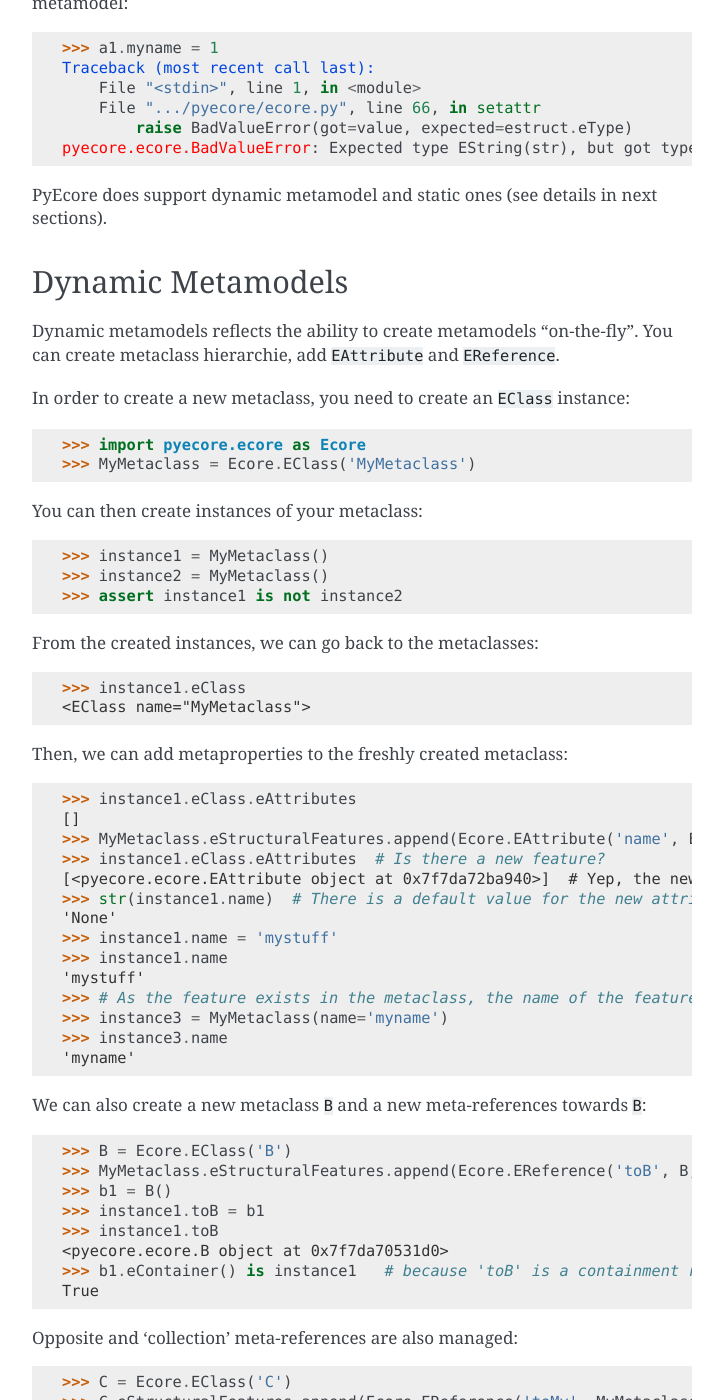
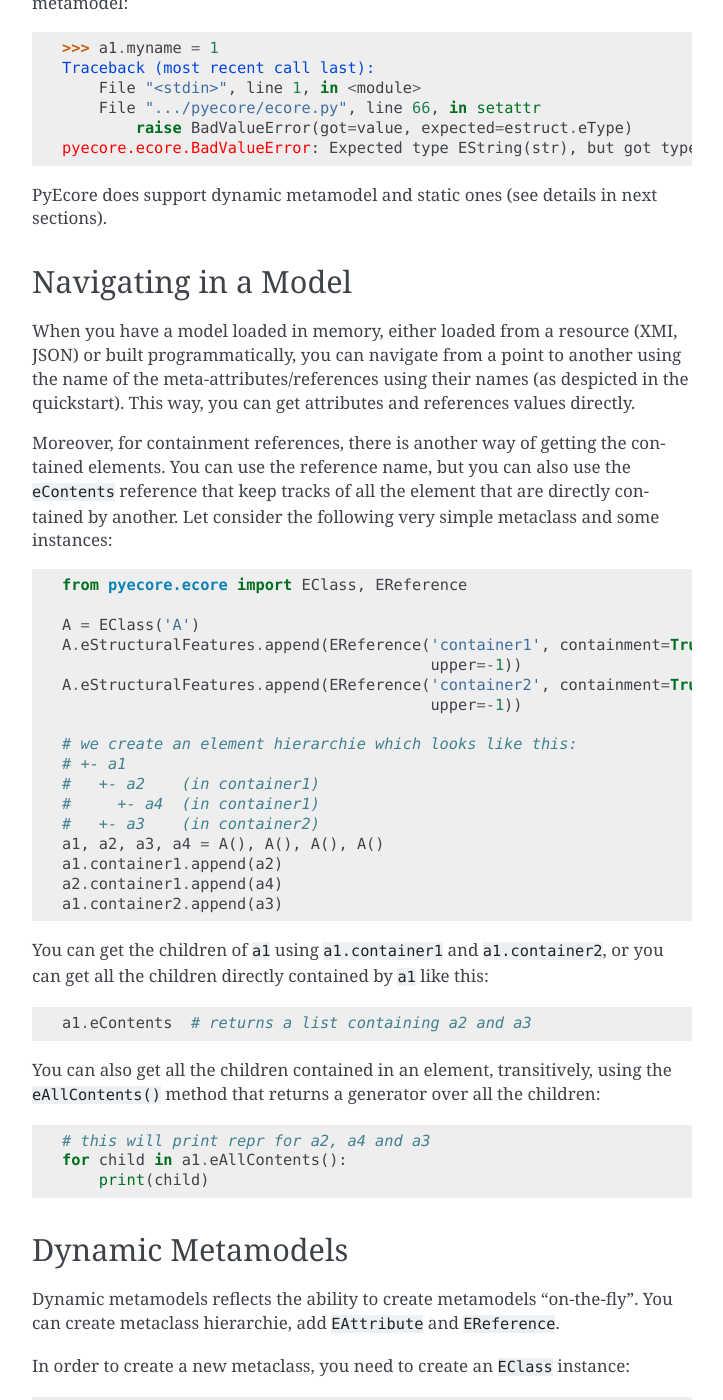
Before and after one commit to pyecore/pyecore, a Sphinx documentation site: the page built from doc/source/user/quickstart.rst, in a window 1280 px wide and 1400 px high, scrolled down 1196 px. Shown: the whole window, without its empty margins (388-1111 px from the left). Built offline with Sphinx 7.4.7, drawn with Linux system fonts in a browser that asks for light colours; comment, search, counter and statistics services are not loaded; some of the changed text lies outside the part shown.

Commit message:
Improve documentation

```diff
--- a/doc/source/user/quickstart.rst
+++ b/doc/source/user/quickstart.rst
@@ -73,6 +73,59 @@ metamodel:
 PyEcore does support dynamic metamodel and static ones (see details in next
 sections).
 
+Navigating in a Model
+---------------------
+
+When you have a model loaded in memory, either loaded from a resource (XMI,
+JSON) or built programmatically, you can navigate from a point to another using
+the name of the meta-attributes/references using their names (as despicted in
+the quickstart). This way, you can get attributes and references values
+directly.
+
+Moreover, for containment references, there is another way of getting the
+contained elements. You can use the reference name, but you can also use the
+``eContents`` reference that keep tracks of all the element that are directly
+contained by another. Let consider the following very simple metaclass and
+some instances:
+
+.. code-block:: python
+
+    from pyecore.ecore import EClass, EReference
+
+    A = EClass('A')
+    A.eStructuralFeatures.append(EReference('container1', containment=True,
+                                            upper=-1))
+    A.eStructuralFeatures.append(EReference('container2', containment=True,
+                                            upper=-1))
+
+    # we create an element hierarchie which looks like this:
+    # +- a1
+    #   +- a2    (in container1)
+    #     +- a4  (in container1)
+    #   +- a3    (in container2)
+    a1, a2, a3, a4 = A(), A(), A(), A()
+    a1.container1.append(a2)
+    a2.container1.append(a4)
+    a1.container2.append(a3)
+
+
+You can get the children of ``a1`` using ``a1.container1`` and
+``a1.container2``, or you can get all the children directly contained by ``a1``
+like this:
+
+.. code-block:: python
+
+    a1.eContents  # returns a list containing a2 and a3
+
+
+You can also get all the children contained in an element, transitively, using
+the ``eAllContents()`` method that returns a generator over all the children:
+
+.. code-block:: python
+
+    # this will print repr for a2, a4 and a3
+    for child in a1.eAllContents():
+        print(child)
 
 
 Dynamic Metamodels
@@ -625,6 +678,26 @@ You can also use a ``ResourceSet`` to deal with this:
     >>> resource.save()
 
 
+Multiple Root XMI Resource
+~~~~~~~~~~~~~~~~~~~~~~~~~~
+
+PyEcore supports XMI resources with multiple roots. When deserialized, the
+``contents`` attribute of the loaded ``Resource`` contains all the deserialized
+roots (usually, only one is used). If you want to add a new root to your
+resource, you only can simply use the ``append(...)`` method:
+
+.. code-block:: python
+
+    from pyecore.resources import ResourceSet, URI
+
+    # we suppose we have already existing roots named 'root1' and 'root2'
+    rset = ResourceSet()
+    resource = rset.create_resource(URI('my/path.xmi'))
+    resource.append(root1)
+    resource.append(root2)
+    resource.save()
+
+
 Altering XMI ``xsi:type`` serialization
 ~~~~~~~~~~~~~~~~~~~~~~~~~~~~~~~~~~~~~~~
 
@@ -635,13 +708,51 @@ a switch, you can pass option to the resource serialization.
 
 .. code-block:: python
 
-    from pyecore.resources.XMI import XMIOptions
+    from pyecore.resources.xmi import XMIOptions
 
     # ... we assume we have a 'XMIResource' in the 'resource' variable
     options = {
         XMIOptions.OPTION_USE_XMI_TYPE: True
     }
     resource.save(options=options)
+
+Using UUID to reference elements instead of URI fragments during serialization
+~~~~~~~~~~~~~~~~~~~~~~~~~~~~~~~~~~~~~~~~~~~~~~~~~~~~~~~~~~~~~~~~~~~~~~~~~~~~~~
+
+In the XMI resource, the elements are classicaly referenced using an URI
+fragment. This fragment is built using the containment reference name and the
+object position in the resource. If you load a model that contains UUIDs, the
+XMI resource will automatically switch in "UUID mode" and you don't have to
+do anything else, during the next ``save()``, the resource will embedd the
+UUID of each element. However, if you build a resource "from scratch", the
+default behavior is to use the URI fragment. You can change this during the
+resource creation or after it has been created. The following example shows
+how to switch to a "UUID mode" from an existing resource (__e.g.__: created
+using a ``ResourceSet``):
+
+.. code-block:: python
+
+    from pyecore.resources import ResourceSet
+
+    # ... we assume we have a 'root' that is the model we want to serialize
+    rset = ResourceSet()
+    resource = rset.create_resource(URI('my/path/output.xmi'))
+    resource.use_uuid = True
+    resource.append(root)  # we add the root to the resource
+    resource.save()
+
+
+If you don't need a ``ResourceSet``, you can also perform the same thing like
+this:
+
+.. code-block:: python
+
+    from pyecore.resources.xmi import XMIResource
+
+    # ... we assume we have a 'root' that is the model we want to serialize
+    resource = XMIResource(URI('my/path/output.xmi'), use_uuid=True)
+    resource.append(root)
+    resource.save()
 
 
 Force default values serializations
@@ -653,7 +764,7 @@ in the file. You can alter this behavior by passing the
 
 .. code-block:: python
 
-    from pyecore.resources.XMI import XMIOptions
+    from pyecore.resources.xmi import XMIOptions
 
     # ... we assume we have a 'XMIResource' in the 'resource' variable
     options = {
```
Also changed, not shown: other parts of doc/source/user/quickstart.rst (+1 -1 lines).
